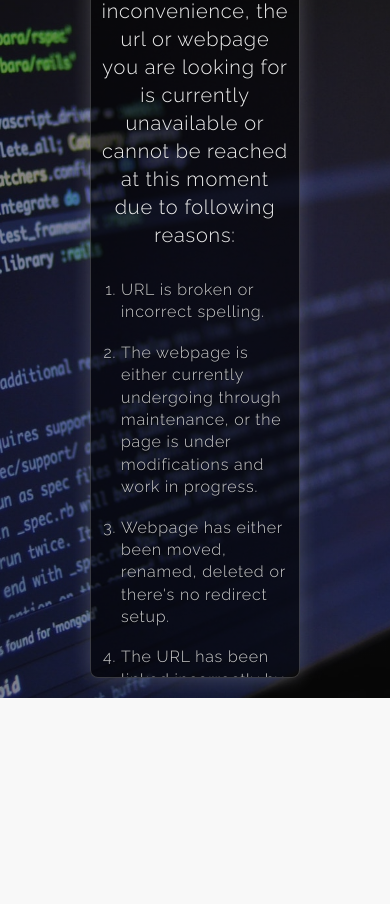
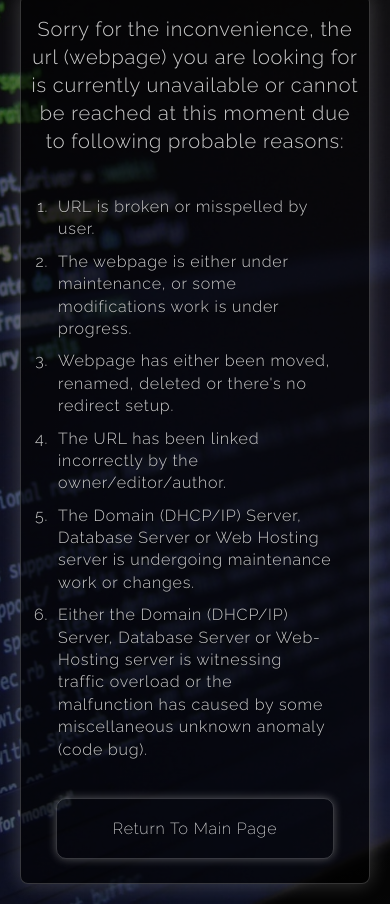
Before and after one commit to KnowledgeEnthusiast/MyProjects, a plain HTML site: page 404Error.html in a window 390 px wide. Shown: the part 146-1050 px from the top of the page. Before the commit the page ends 844 px from the top, so only its background shows below. Drawn offline with nearby package versions, Linux system fonts and the light colour scheme.

Commit message:
Upload6-Modf4

```diff
--- a/404Error.html
+++ b/404Error.html
@@ -3,7 +3,7 @@
 <head>
 <meta charset="utf-8">
 <meta name="viewport" content="width=device-width, initial-scale=1, user-scalable=no, maximum-scale=1, viewport-fit=cover" />
-<title>404 Error</title>
+<title>404 Error: Page not found</title>
 
 <!-- =============================
 	SEO Meta Tags
@@ -94,22 +94,22 @@
 	}
 
 
-		/* width */
+
+	/* ==================================
+		Scrolbar styling
+	================================== */
 	::-webkit-scrollbar {
 	  width: 10px;
 	}
 
-	/* Track */
 	::-webkit-scrollbar-track {
 	  background: #ccc;
 	}
 
-	/* Handle */
 	::-webkit-scrollbar-thumb {
 	  background: #888;
 	}
 
-	/* Handle on hover */
 	::-webkit-scrollbar-thumb:hover {
 	  background: green;
 	}
@@ -120,13 +120,13 @@
 	========================== */
 	main.wrapper {
 		width: 100%;
-		height: 100%;
+		height: auto;
 		overflow: auto;
 
 		padding: 0 20px 20px;
 
 		background: rgba(0, 0, 0, 1.0);
-		background-image: linear-gradient(to top, rgba(0,0,0,0.4) 0%, rgba(0,0,0,0.4) 100%), url("./bg-img2.jpeg");
+		background-image: linear-gradient(to top, rgba(0,0,0,0.6) 0%, rgba(0,0,0,0.6) 100%), url("./bg-img2.jpeg");
 		background-size: cover;
 		background-position: center;
 		background-repeat: no-repeat;
@@ -158,24 +158,17 @@
 		border-radius: 8px;
 
 		width: 60%;
-		height: 90%;
+		height: auto;
 		overflow-y: auto;
 
-/*		padding: 20px 0;*/
+		padding-bottom: 1.5rem;
 		text-align: center;
 
 		background: rgba(0, 0, 0, 0.6);
-/*		background-image: linear-gradient(to top, rgba(0,0,0,0.4) 0%, rgba(0,0,0,0.4) 100%), url("./bg-img2.jpeg");*/
 		background-size: cover;
 		background-position: center;
 		background-repeat: no-repeat;
 
-		/*display: flex;
-		flex-direction: column;
-		align-items: center;
-		justify-content: center;*/
-
-/*		overflow-Y: auto;*/
 		box-shadow: 0px 0px 20px rgba(255, 255, 255, 0.2);
 	}
 
@@ -187,22 +180,17 @@
 		overflow-y: auto;
 	}
 
-	.container .title > * {
-		padding: 10px;
-		font-weight: normal;
-		color: #ccc;
-	}
-
 	.container .title h1{
 		text-align: center;
 		font-family: "Open sans", sans-serif;
 		font-weight: 500;
 		letter-spacing: 0.8px;
 		font-size: 50px;
+		color: #fff;
 	}
 
 	.container .title p {
-		width: 80%;
+		width: 90%;
 		margin: auto;
 		font-size: 20px;
 		color: #eee;
@@ -216,6 +204,7 @@
 		font-weight: 300;
 		letter-spacing: 0.8px;
 		line-height: 1.4;
+		color: #ccc;
 	}
 
 	.container .title ol {
@@ -250,19 +239,14 @@
 
 		color: #eee;
 
-		font-weight: 300;
-		letter-spacing: 0.6px;
+		font-weight: 200;
+		letter-spacing: 0.8px;
 		font-family: "Raleway", sans-serif;
 		transition: 0.3s ease;
 		text-transform: capitalize;
 
 		box-shadow: 0px 0px 10px rgba(255, 255, 255, 0.3);
 		display: inline-block;
-
-		/*position: absolute;
-		bottom: 10%;
-		left: 50%;
-		transform: translateX(-50%);*/
 	}
 
 
@@ -321,10 +305,28 @@
 	@media only screen and (min-width: 529px) and (max-width: 767px) {
 
 		.container {
-			width: 80%;
-
+			width: 100%;
 		}
 
+		.wrapper h1 {
+/*			border: 1px solid #fff;*/
+			text-align: center;
+		}
+
+		.container .title p {
+/*			border: 1px solid #fff;*/
+			width: 100%;
+		}
+
+		.container .title ol {
+/*			border: 1px solid #fff;*/
+			padding: 1rem 2rem;
+		}
+
+		.container .title ol li{
+/*			border: 1px solid #fff;*/
+			padding: 10px;
+		}
 	}
 
 
@@ -336,8 +338,12 @@
 
 		.container {
 			text-align: center;
+			width: 100%;
+		}
 
-			display: ;
+		.wrapper h1 {
+			text-align: center;
+			font-size: 40px;
 		}
 
 		.container a {
@@ -347,8 +353,6 @@
 			text-align: center;
 /*			padding: 0;*/
 		}
-
-
 	}
 
 
@@ -358,17 +362,37 @@
 	===================================== */
 	@media only screen and (min-width: 380px) and (max-width: 451px) {
 
+		.container {
+			text-align: center;
+			width: 100%;
+		}
+
+		.wrapper h1 {
+			text-align: center;
+			font-size: 40px;
+		}
+
+
 		.container a {
-			width: 95%;
+			width: 80%;
 			padding: 20px 20px;
 		}
 
-		.container img#img1 {
-			display: none;
+
+		.container .title p {
+/*			border: 1px solid #fff;*/
+			width: 100%;
+			padding: 0;
 		}
 
-		.container img#img2 {
-			display: block;
+		.container .title ol {
+/*			border: 1px solid #fff;*/
+			padding: 1rem 2rem;
+		}
+
+		.container .title ol li{
+/*			border: 1px solid #fff;*/
+			padding: 5px;
 		}
 	}
 
@@ -377,6 +401,16 @@
 		.container .title p {
 			width: 100%;
 			padding: 20px 10px;
+		}
+
+		.container .title ol {
+/*			border: 1px solid #fff;*/
+			padding: 1rem 2rem;
+		}
+
+		.container .title ol li{
+/*			border: 1px solid #fff;*/
+			padding: 5px;
 		}
 	}
 
@@ -409,7 +443,7 @@
 		}
 
 		.container a {
-			width: 80%;
+/*			width: 60%;*/
 			padding: 20px 20px;
 			margin-top: 1rem;
 		}
@@ -428,24 +462,29 @@
 <body>
 
 	<main class="wrapper">
-		<h1>Error 404 !</h1>
+		<h1>Error-404! Page Not Found</h1>
 
 		<div class="container">
 			<div class="title">
 				<!-- <h1>Error 404</h1> -->
-				<p>Sorry for the inconvenience, the url or webpage you are looking for is currently unavailable or cannot be reached at this moment due to following reasons:</p>
+				<p>Sorry for the inconvenience, the url (webpage) you are looking for is currently unavailable or cannot be reached at this moment due to following probable reasons:</p>
 				<ol type="1">
-					<li>URL is broken or incorrect spelling.</li><br>
-					<li>The webpage is either currently undergoing through maintenance, or the page is under modifications and work in progress.</li><br>
-					<li> Webpage has either been moved, renamed, deleted or there's no redirect setup.</li><br>
-					<li>The URL has been linked incorrectly by the owner/editor/author.</li><br>
-					<li>The Domain Server, or Database Server, or Web Hosting server is undergoing maintenance, or traffic overload, or miscellaneous malfunction.</li><br>
-					<li>The Domain Server, or Database Server, or Web Hosting server is witnessing traffic overload, or miscellaneous malfunction.</li>
+					<li>URL is broken or misspelled by user.</li>
+					<!-- <br> -->
+					<li>The webpage is either under maintenance, or some modifications work is under progress.</li>
+					<!-- <br>  -->
+					<li>Webpage has either been moved, renamed, deleted or there's no redirect setup.</li>
+					<!-- <br> -->
+					<li>The URL has been linked incorrectly by the owner/editor/author.</li>
+					<!-- <br> -->
+					<li>The Domain (DHCP/IP) Server, Database Server or Web Hosting server is undergoing maintenance work or changes.</li>
+					<!-- <br> -->
+					<li>Either the Domain (DHCP/IP) Server, Database Server or Web-Hosting server is witnessing traffic overload or the malfunction has caused by some miscellaneous unknown anomaly (code bug).</li>
 				</ol>
 			</div>
 			<!-- <img id="img1" src="404Error2.jpg" alt="Error-404-Page-Not-Found"> -->
 			<!-- <img id="img2" src="Error404PageMobile.png" alt="Error-404-Page-Not-Found"> -->
-			<a href="index.html">return to main page</a><br><br>
+			<a href="index.html">return to main page</a>
 		</div>
 	</main>
 
```
